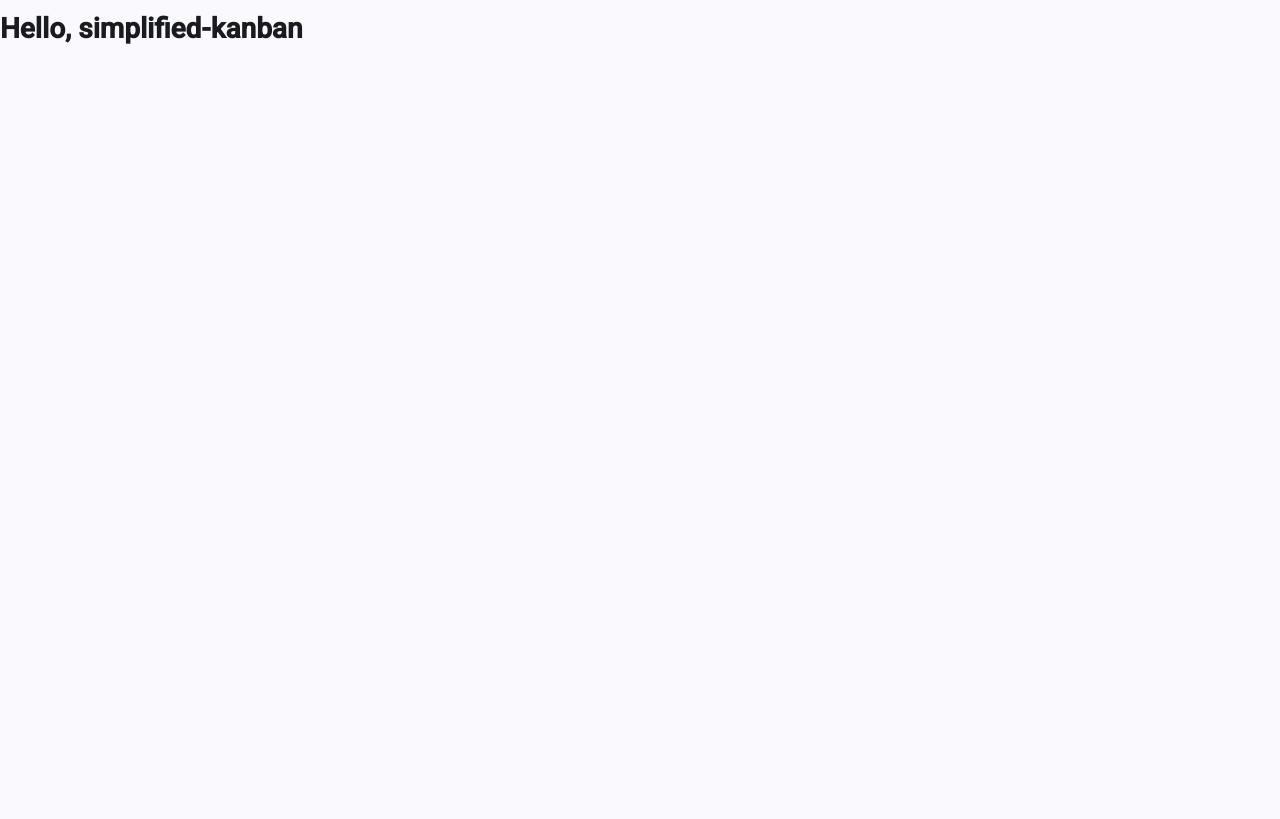
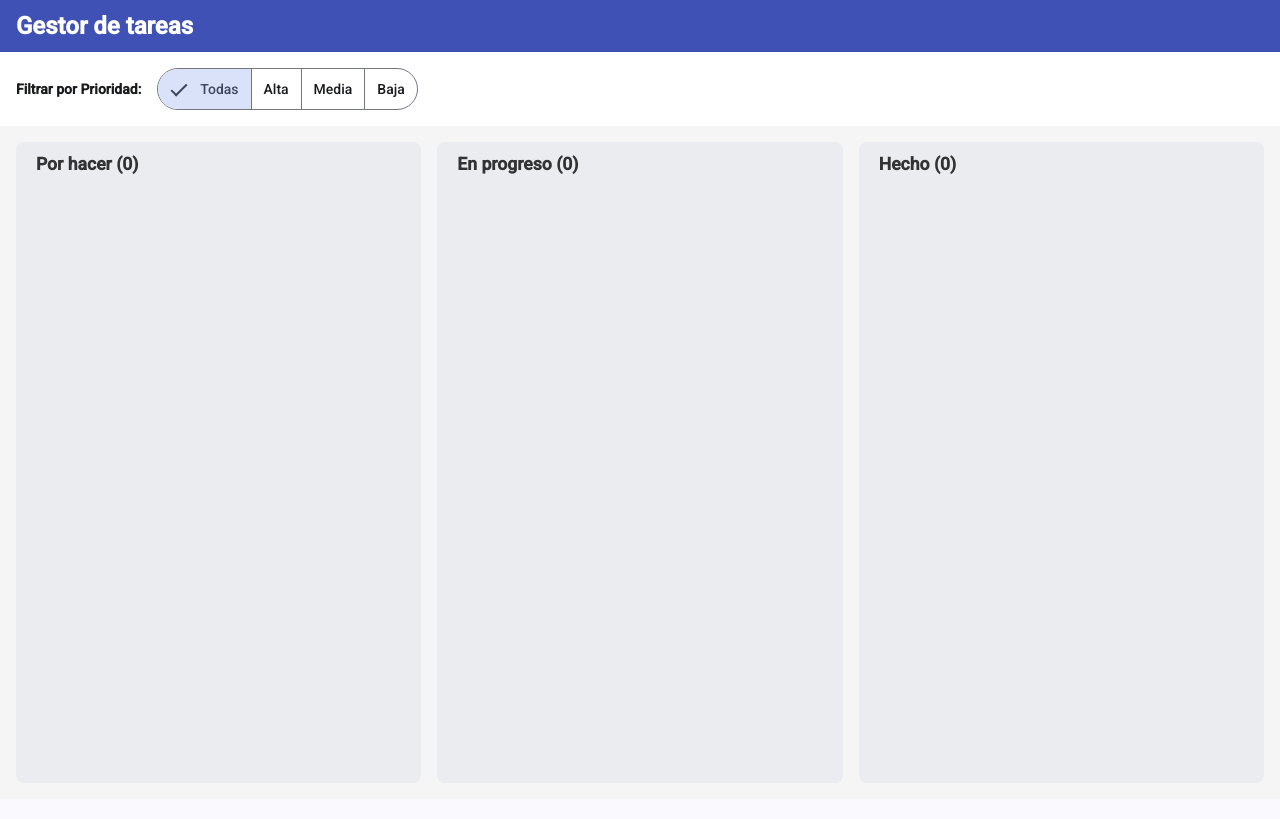
Before and after one commit to josewebfreelance/simplified-kanban, an Angular app: page / in a window 1280 px wide. Built offline with nearby package versions, Linux system fonts and the light colour scheme.

Commit message:
feat: Implement kanban board component and integrate with application structure

```diff
--- a/src/app/app.html
+++ b/src/app/app.html
@@ -1 +1,6 @@
-<h1>Hello, simplified-kanban</h1>
+<header class="app-header">
+  {{ title() }}
+</header>
+<main style="margin: 0;">
+  <app-kanban-board></app-kanban-board>
+</main>
--- a/src/app/app.scss
+++ b/src/app/app.scss
@@ -0,0 +1,11 @@
+.app-header {
+    background: #3f51b5;
+    color: white;
+    padding: 16px;
+    font-size: 1.5rem;
+    font-weight: bold;
+    margin: 0;
+    display: flex;
+    align-items: center;
+    justify-content: space-between;
+}
--- a/src/app/app.ts
+++ b/src/app/app.ts
@@ -1,10 +1,12 @@
 import { Component, signal } from '@angular/core';
+import { KanbanBoard } from './components/kanban-board/kanban-board';
 
 @Component({
   selector: 'app-root',
   templateUrl: './app.html',
-  styleUrl: './app.scss'
+  styleUrl: './app.scss',
+  imports: [KanbanBoard]
 })
 export class App {
-  protected readonly title = signal('simplified-kanban');
+  readonly title = signal('Gestor de tareas');
 }
--- /dev/null
+++ b/src/app/components/kanban-board/kanban-board.html
@@ -0,0 +1,27 @@
+<div class="filters">
+  <strong>Filtrar por Prioridad:</strong>
+
+  <mat-button-toggle-group [value]="activeFilter()" (change)="setFilter($event.value)">
+    <mat-button-toggle value="all">Todas</mat-button-toggle>
+    <mat-button-toggle value="high">Alta</mat-button-toggle>
+    <mat-button-toggle value="medium">Media</mat-button-toggle>
+    <mat-button-toggle value="low">Baja</mat-button-toggle>
+  </mat-button-toggle-group>
+</div>
+
+<div class="board-container">
+  <!-- TODO Column -->
+  <div class="column">
+    <h2>Por hacer ({{ todoTasks().length }})</h2>
+  </div>
+
+  <!-- IN PROGRESS Column -->
+  <div class="column">
+    <h2>En progreso ({{ inProgressTasks().length }})</h2>
+  </div>
+
+  <!-- DONE Column -->
+  <div class="column">
+    <h2>Hecho ({{ doneTasks().length }})</h2>
+  </div>
+</div>
--- /dev/null
+++ b/src/app/components/kanban-board/kanban-board.scss
@@ -0,0 +1,35 @@
+.board-container {
+  display: flex;
+  gap: 16px;
+  padding: 16px;
+  min-height: calc(100vh - (52px + 16px + 16px + 75px));
+  background-color: #f5f5f5;
+  overflow-x: auto;
+}
+
+.column {
+  flex: 1;
+  min-width: 300px;
+  background: #ebecf0;
+  border-radius: 8px;
+  padding: 12px;
+  display: flex;
+  flex-direction: column;
+  gap: 12px;
+
+  h2 {
+    margin: 0 0 12px 0;
+    font-size: 1.1rem;
+    color: #333;
+    padding-left: 8px;
+  }
+}
+
+.filters {
+  padding: 16px;
+  background: white;
+  box-shadow: 0 2px 4px rgba(0, 0, 0, 0.1);
+  display: flex;
+  gap: 16px;
+  align-items: center;
+}
--- /dev/null
+++ b/src/app/components/kanban-board/kanban-board.ts
@@ -0,0 +1,33 @@
+import { ChangeDetectionStrategy, Component, computed, inject } from '@angular/core';
+import { TaskService } from '../../core/services/task.service';
+import { TaskPriority, TaskStatus } from '../../core/models/task.model';
+import { MatButtonToggleModule } from '@angular/material/button-toggle';
+
+@Component({
+  selector: 'app-kanban-board',
+  imports: [MatButtonToggleModule],
+  templateUrl: './kanban-board.html',
+  styleUrl: './kanban-board.scss',
+  changeDetection: ChangeDetectionStrategy.OnPush,
+})
+export class KanbanBoard {
+  private taskService = inject(TaskService);
+
+  activeFilter = this.taskService.filter;
+
+  todoTasks = computed(() => this.taskService.tasks().filter(t => t.status === 'todo'));
+  inProgressTasks = computed(() => this.taskService.tasks().filter(t => t.status === 'in-progress'));
+  doneTasks = computed(() => this.taskService.tasks().filter(t => t.status === 'done'));
+
+  setFilter(priority: TaskPriority | 'all') {
+    this.taskService.setFilter(priority);
+  }
+
+  moveTask(id: string, status: TaskStatus) {
+    this.taskService.moveTask(id, status);
+  }
+
+  deleteTask(id: string) {
+    this.taskService.deleteTask(id);
+  }
+}
```
Also changed, not shown: 1 other file (tests, documents, lock files or other folders).
